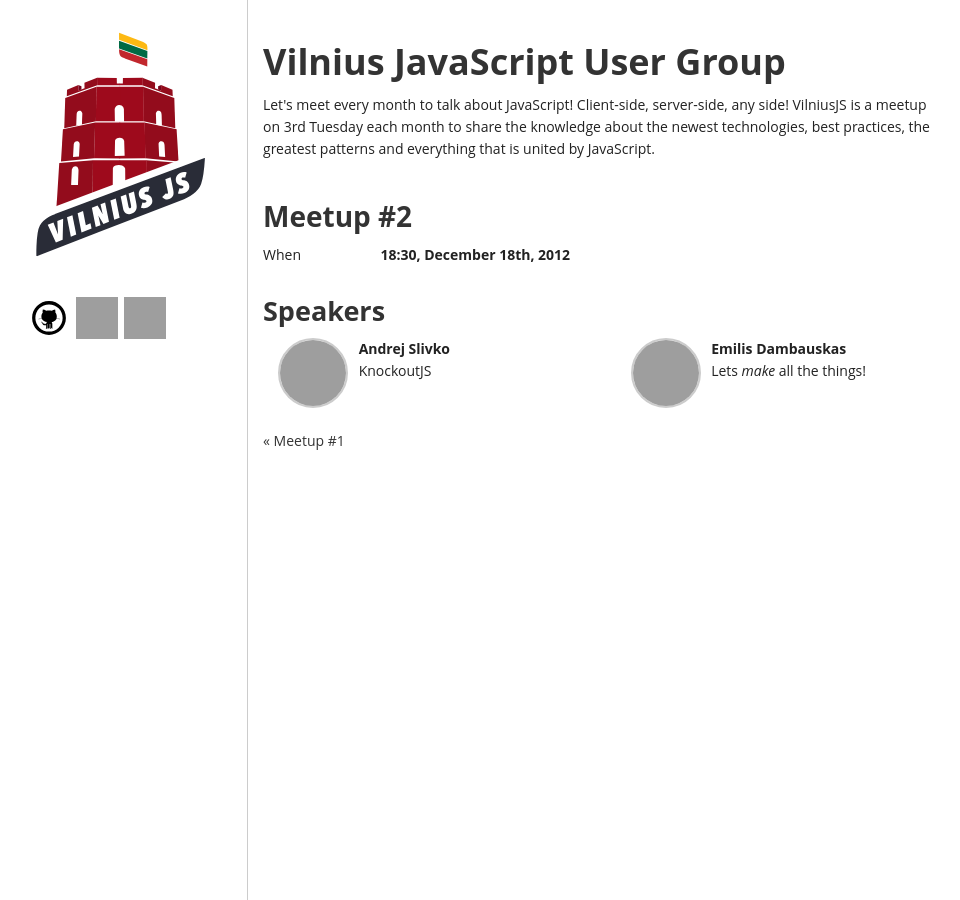
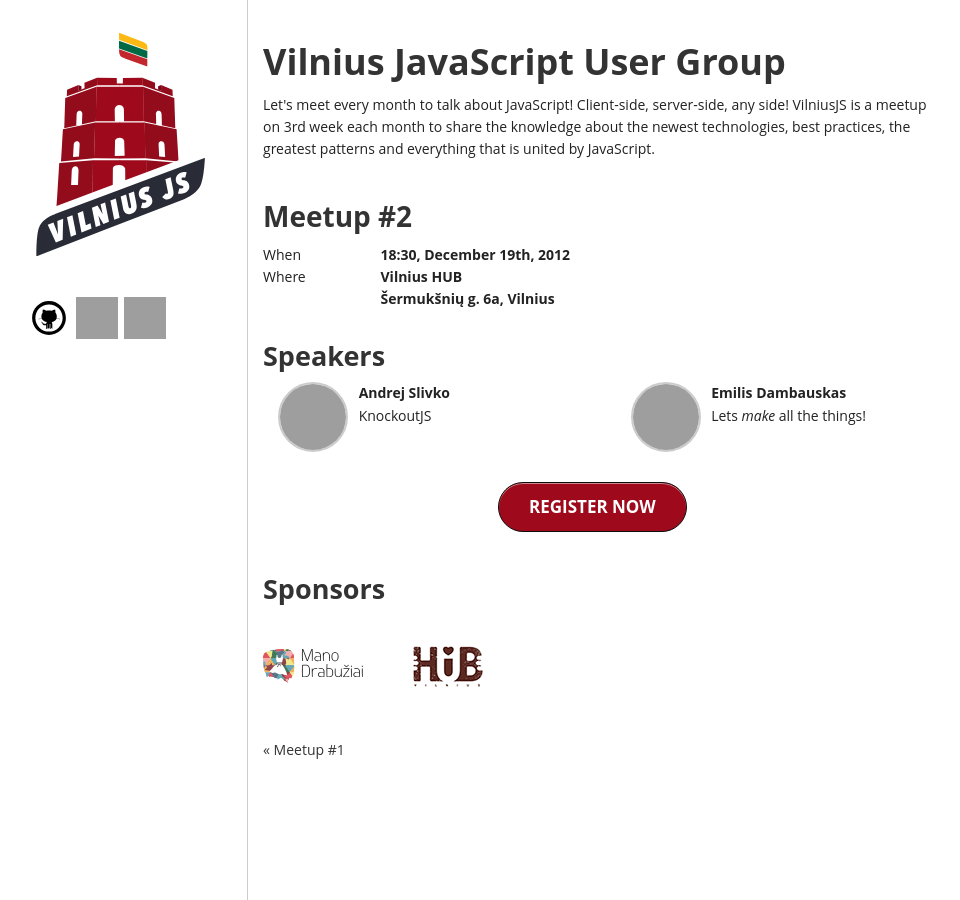
Before and after one commit to VilniusJS/vilniusjs.lt, a Jekyll site: the page built from _posts/2012-12-19-meetup2.html, in a window 1280 px wide, cut to the strip 0-900 px from the top of the page. Shown: the whole strip, without its empty margins (157-1117 px from the left). Built offline with Jekyll 4.4.1, drawn with Linux system fonts in a browser that asks for light colours; comment, search, counter and statistics services are not loaded; grey boxes are pictures that could not be loaded.

Commit message:
Update second meetup info

```diff
--- a/_layouts/default.html
+++ b/_layouts/default.html
@@ -25,7 +25,7 @@
         <h1>{{ site.title }}</h1>
 
         <p>
-          Let's meet every month to talk about JavaScript! Client-side, server-side, any side! VilniusJS is a meetup on 3rd Tuesday each month to share the knowledge about the newest technologies, best practices, the greatest patterns and everything that is united by JavaScript.
+          Let's meet every month to talk about JavaScript! Client-side, server-side, any side! VilniusJS is a meetup on 3rd week each month to share the knowledge about the newest technologies, best practices, the greatest patterns and everything that is united by JavaScript.
         </p>
 
         <article>
--- a/_posts/2012-12-18-meetup2.html
+++ b/_posts/2012-12-19-meetup2.html
@@ -6,7 +6,14 @@
 <h2>Meetup #2</h2>
 <div class="row">
   <div class="two columns">When</div>
-  <div class="ten columns strong">18:30, December 18th, 2012</div>
+  <div class="ten columns strong">18:30, December 19th, 2012</div>
+</div>
+<div class="row">
+  <div class="two columns">Where</div>
+  <div class="ten columns strong">
+    Vilnius HUB<br />
+    Šermukšnių g. 6a, Vilnius
+  </div>
 </div>
 
 <h3>Speakers</h3>
@@ -39,3 +46,26 @@
     </div>
   </div>
 </div>
+
+<div class="row">
+  <div class="four columns centered">
+    <h3>
+      <a class="large nice round red button" href="https://tito.io/vilniusjs/vilniusjs-2">REGISTER NOW</a>
+    </h3>
+  </div>
+</div>
+
+<h3>Sponsors</h3>
+<div class="row">
+  <div class="ten columns">
+    <a href="http://manodrabuziai.lt/">
+      <div class="sponsor manodrabuziai">
+      </div>
+    </a>
+
+    <a href="http://hubvilnius.lt">
+      <div class="hub">
+      </div>
+    </a>
+  </div>
+</div>
```
